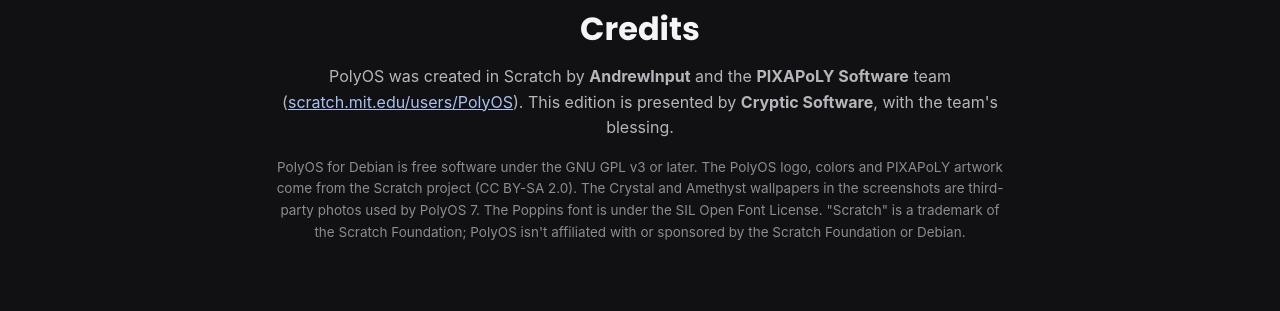
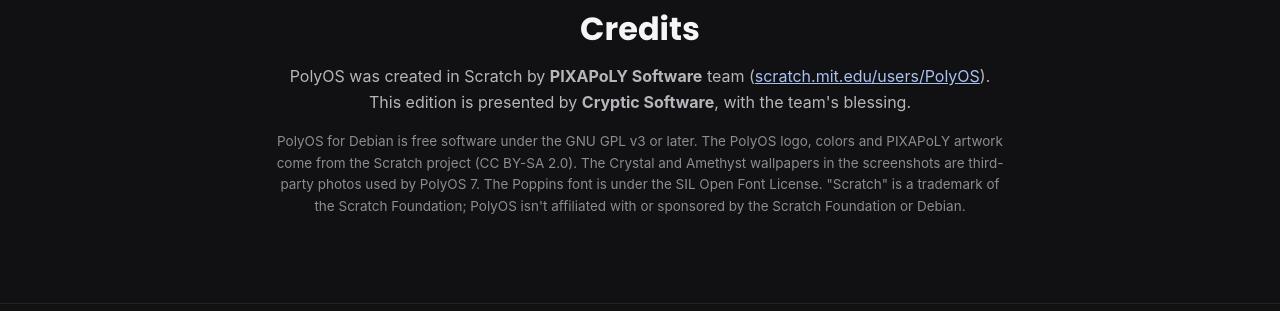
Before and after one commit to kingxxasavan/poly-os-7, a plain HTML site: page docs/index.html in a window 1280 px wide. Shown: the part 10205-10516 px from the top of the page. Drawn offline with Linux system fonts and the light colour scheme; no server answers.

Commit message:
Update index.html

```diff
--- a/docs/index.html
+++ b/docs/index.html
@@ -301,7 +301,7 @@
     <section class="section credits" id="credits">
       <img src="assets/logo-white.svg" alt="" width="56" height="56">
       <h2>Credits</h2>
-      <p>PolyOS was created in Scratch by <b>AndrewInput</b> and the <b>PIXAPoLY Software</b> team
+      <p>PolyOS was created in Scratch by <b>PIXAPoLY Software</b> team
         (<a href="https://scratch.mit.edu/users/PolyOS/">scratch.mit.edu/users/PolyOS</a>). This edition is presented by <b>Cryptic Software</b>, with the team's blessing.</p>
       <p class="small">PolyOS for Debian is free software under the GNU GPL v3 or later. The PolyOS logo, colors and PIXAPoLY artwork come from the Scratch project (CC BY-SA 2.0).
         The Crystal and Amethyst wallpapers in the screenshots are third-party photos used by PolyOS 7.
```
